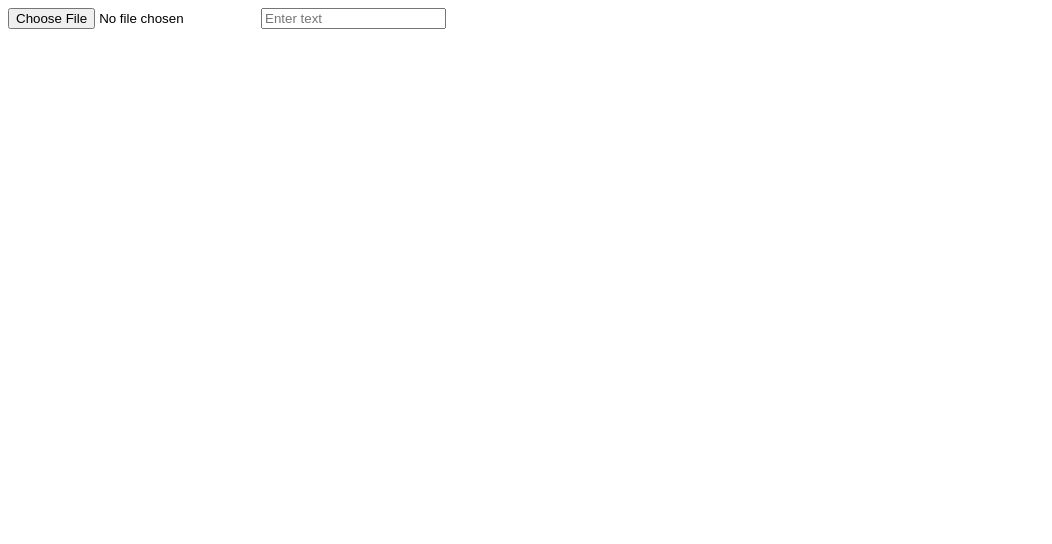
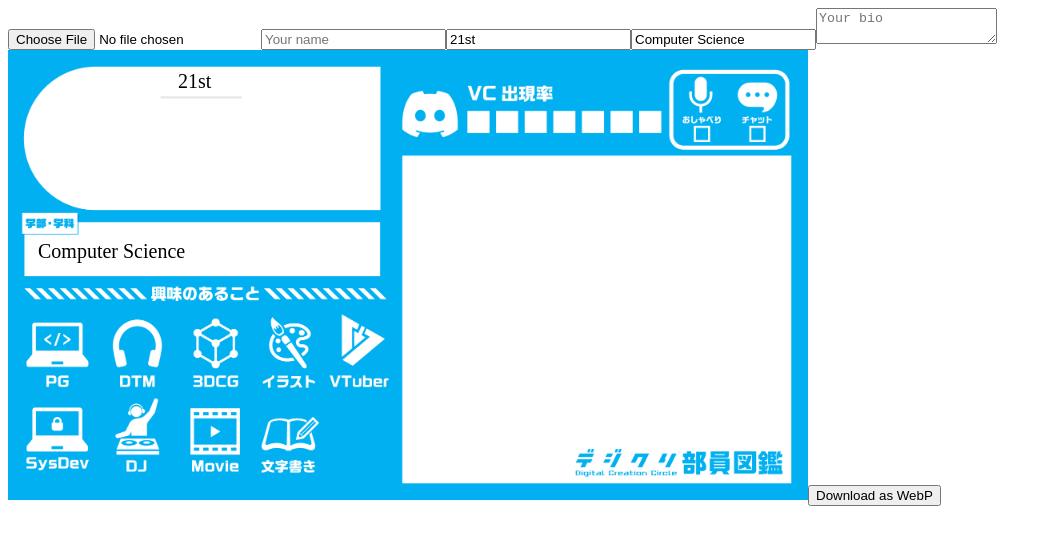
Before and after one commit to SIT-DigiCre/profile-generator, a React (Vite) app: page / in a window 1280 px wide. Shown: the top 544 px of the page, without its empty margins (0-1052 px from the left). Built offline with nearby package versions, Linux system fonts and the light colour scheme.

Commit message:
feat: set name, grade, bio and profile

```diff
--- a/src/routes/index.tsx
+++ b/src/routes/index.tsx
@@ -1,46 +1,84 @@
-import React, { useEffect, useState } from "react";
+import { useState } from "react";
 
-import { createFileRoute } from '@tanstack/react-router';
+import { createFileRoute } from "@tanstack/react-router";
 
-export const Route = createFileRoute('/')({
+export const Route = createFileRoute("/")({
   component: Index,
-})
+});
+
+const ASPECT = 0.1;
+const BASE_IMG_WIDTH = 8000;
+const BASE_IMG_HEIGHT = 4500;
+const POSITIONS = {
+  name: {
+    top: 1000,
+    left: 1700,
+    fontSize: 300,
+  },
+  profile: {
+    top: 185,
+    left: 185,
+    width: 1400,
+    height: 1400,
+  },
+  grade: {
+    top: 200,
+    left: 1700,
+    fontSize: 200,
+  },
+  course: {
+    top: 1900,
+    left: 300,
+    fontSize: 200,
+  },
+  bio: {
+    top: 1100,
+    left: 4100,
+    fontSize: 200,
+  },
+} as const;
 
 function Index() {
-  const [image, setImage] = useState<string>("");
-  const [text, setText] = useState<string>("");
-
-  useEffect(() => {
-    const savedImage = localStorage.getItem("profileImage");
-    const savedText = localStorage.getItem("profileText");
-    if (savedImage) {
-      setImage(savedImage);
-    }
-    if (savedText) {
-      setText(savedText);
-    }
-  }, []);
-
-  useEffect(() => {
-    localStorage.setItem("profileImage", image);
-    localStorage.setItem("profileText", text);
-  }, [image, text]);
+  const [name, setName] = useState<string>("");
+  const [profile, setProfile] = useState<string>("");
+  const [grade, setGrade] = useState<string>("21st");
+  const [course, setCourse] = useState<string>("Computer Science");
+  const [bio, setBio] = useState<string>("");
 
   const downloadImage = () => {
     const canvas = document.createElement("canvas");
     const ctx = canvas.getContext("2d");
     const img = new Image();
-    img.src = image;
+    img.src = "/base.png";
 
-    img.onload = () => {
+    img.onload = async () => {
+      await document.fonts.ready;
       canvas.width = img.width;
       canvas.height = img.height;
       if (ctx) {
-        // ctxがnullでないことを確認
         ctx.drawImage(img, 0, 0);
-        ctx.font = "24px Arial";
-        ctx.fillStyle = "white";
-        ctx.fillText(text, 20, 40); // テキストを描画
+        ctx.font = "24px Noto Sans JP";
+        ctx.fillStyle = "black";
+        // name
+        ctx.fillText(name, POSITIONS.name.top, POSITIONS.name.left);
+        // icon
+        const profileEl = new Image();
+        profileEl.src = profile;
+        profileEl.style.borderRadius = "9999px";
+        ctx.drawImage(
+          profileEl,
+          POSITIONS.profile.top,
+          POSITIONS.profile.left,
+          POSITIONS.profile.width,
+          POSITIONS.profile.height
+        );
+        // grade
+        ctx.fillText(grade, POSITIONS.grade.top, POSITIONS.grade.left);
+        // course
+        ctx.fillText(course, POSITIONS.course.top, POSITIONS.course.left);
+        // bio
+        // TODO: 折り返し
+        ctx.fillText(bio, POSITIONS.bio.top, POSITIONS.bio.left);
 
         canvas.toBlob((blob) => {
           if (blob) {
@@ -51,22 +89,16 @@ function Index() {
             a.click();
             URL.revokeObjectURL(url);
           }
-        }, "image/webp"); // ここで閉じる
+        }, "image/webp");
       }
     };
-  };
-
-  const handleTextChange = (event: React.ChangeEvent<HTMLInputElement>) => {
-    setText(event.target.value);
   };
 
   const handleImageChange = (event: React.ChangeEvent<HTMLInputElement>) => {
     const file = event.target.files?.[0];
     if (file) {
       const reader = new FileReader();
-      reader.onloadend = () => {
-        setImage(reader.result as string);
-      };
+      setProfile(URL.createObjectURL(file));
       reader.readAsDataURL(file);
     }
   };
@@ -76,27 +108,94 @@ function Index() {
       <input type="file" accept="image/*" onChange={handleImageChange} />
       <input
         type="text"
-        value={text}
-        onChange={handleTextChange}
-        placeholder="Enter text"
+        value={name}
+        onChange={(event) => setName(event.target.value)}
+        placeholder="Your name"
       />
-      {image && (
-        <div style={{ position: "relative", display: "inline-block" }}>
-          <img src={image} alt="Selected" style={{ maxWidth: "100%" }} />
-          <div
+      <input
+        type="text"
+        value={grade}
+        onChange={(event) => setGrade(event.target.value)}
+        placeholder="Your grade"
+      />
+      <input
+        type="text"
+        value={course}
+        onChange={(event) => setCourse(event.target.value)}
+        placeholder="Your course"
+      />
+      <textarea
+        value={bio}
+        onChange={(event) => setBio(event.target.value)}
+        placeholder="Your bio"
+      />
+      <div style={{ position: "relative", display: "inline-block" }}>
+        <img
+          width={BASE_IMG_WIDTH * 0.1}
+          height={BASE_IMG_HEIGHT * 0.1}
+          src="/base.png"
+          alt="Selected"
+        />
+        {profile && (
+          <img
+            width={POSITIONS.profile.width * ASPECT}
+            height={POSITIONS.profile.height * ASPECT}
+            src={profile}
+            alt="Selected"
             style={{
               position: "absolute",
-              top: "20px",
-              left: "20px",
-              color: "white",
-              fontSize: "24px",
+              top: POSITIONS.profile.top * ASPECT,
+              left: POSITIONS.profile.left * ASPECT,
+              borderRadius: "9999px",
             }}
-          >
-            {text}
-          </div>
-          <button onClick={downloadImage}>Download as WebP</button>
+          />
+        )}
+        <div
+          style={{
+            position: "absolute",
+            top: POSITIONS.name.top * ASPECT,
+            left: POSITIONS.name.left * ASPECT,
+            color: "black",
+            fontSize: POSITIONS.name.fontSize * ASPECT,
+          }}
+        >
+          {name}
         </div>
-      )}
+        <div
+          style={{
+            position: "absolute",
+            top: POSITIONS.grade.top * ASPECT,
+            left: POSITIONS.grade.left * ASPECT,
+            color: "black",
+            fontSize: POSITIONS.grade.fontSize * ASPECT,
+          }}
+        >
+          {grade}
+        </div>
+        <div
+          style={{
+            position: "absolute",
+            top: POSITIONS.course.top * ASPECT,
+            left: POSITIONS.course.left * ASPECT,
+            color: "black",
+            fontSize: POSITIONS.course.fontSize * ASPECT,
+          }}
+        >
+          {course}
+        </div>
+        <div
+          style={{
+            position: "absolute",
+            top: POSITIONS.bio.top * ASPECT,
+            left: POSITIONS.bio.left * ASPECT,
+            color: "black",
+            fontSize: POSITIONS.bio.fontSize * ASPECT,
+          }}
+        >
+          {bio}
+        </div>
+        <button onClick={downloadImage}>Download as WebP</button>
+      </div>
     </div>
   );
-};
+}
```
Also changed, not shown: public/base.png (added).
